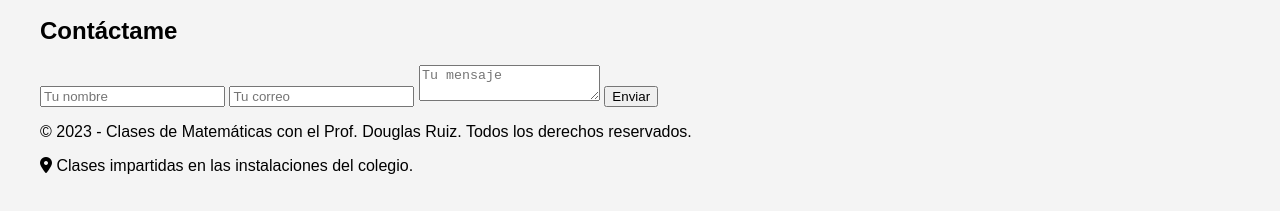
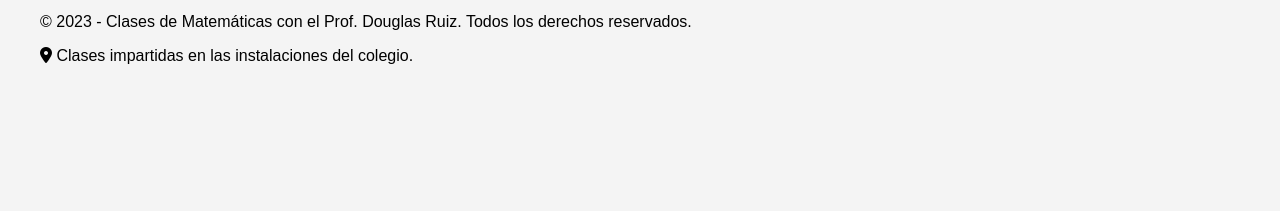
Before and after one commit to Dougs89/CursoMatematica, a website: page index.html in a window 1280 px wide. Shown: the part 1009-1220 px from the top of the page. After the commit the page ends 1110 px from the top, so only its background shows below. Drawn offline with Linux system fonts and the light colour scheme.

Commit message:
Remove contact section from index.html
Removed the contact section from the HTML file.

```diff
--- a/index.html
+++ b/index.html
@@ -54,17 +54,7 @@
             <p class="instruccion">Al contactar, por favor indique:<br>1. Año escolar del alumno.<br>2. Nombre completo del alumno.<br>3. Bloque y día de preferencia.</p>
         </div>
     </section>
-<section class="contacto">
-    <div class="container">
-        <h2>Contáctame</h2>
-        <form action="https://formspree.io/f/your-form-id" method="POST">
-            <input type="text" name="name" placeholder="Tu nombre" required>
-            <input type="email" name="_replyto" placeholder="Tu correo" required>
-            <textarea name="message" placeholder="Tu mensaje" required></textarea>
-            <button type="submit">Enviar</button>
-        </form>
-    </div>
-</section>
+
     <footer>
         <div class="container">
             <p>&copy; 2023 - Clases de Matemáticas con el Prof. Douglas Ruiz. Todos los derechos reservados.</p>
```
